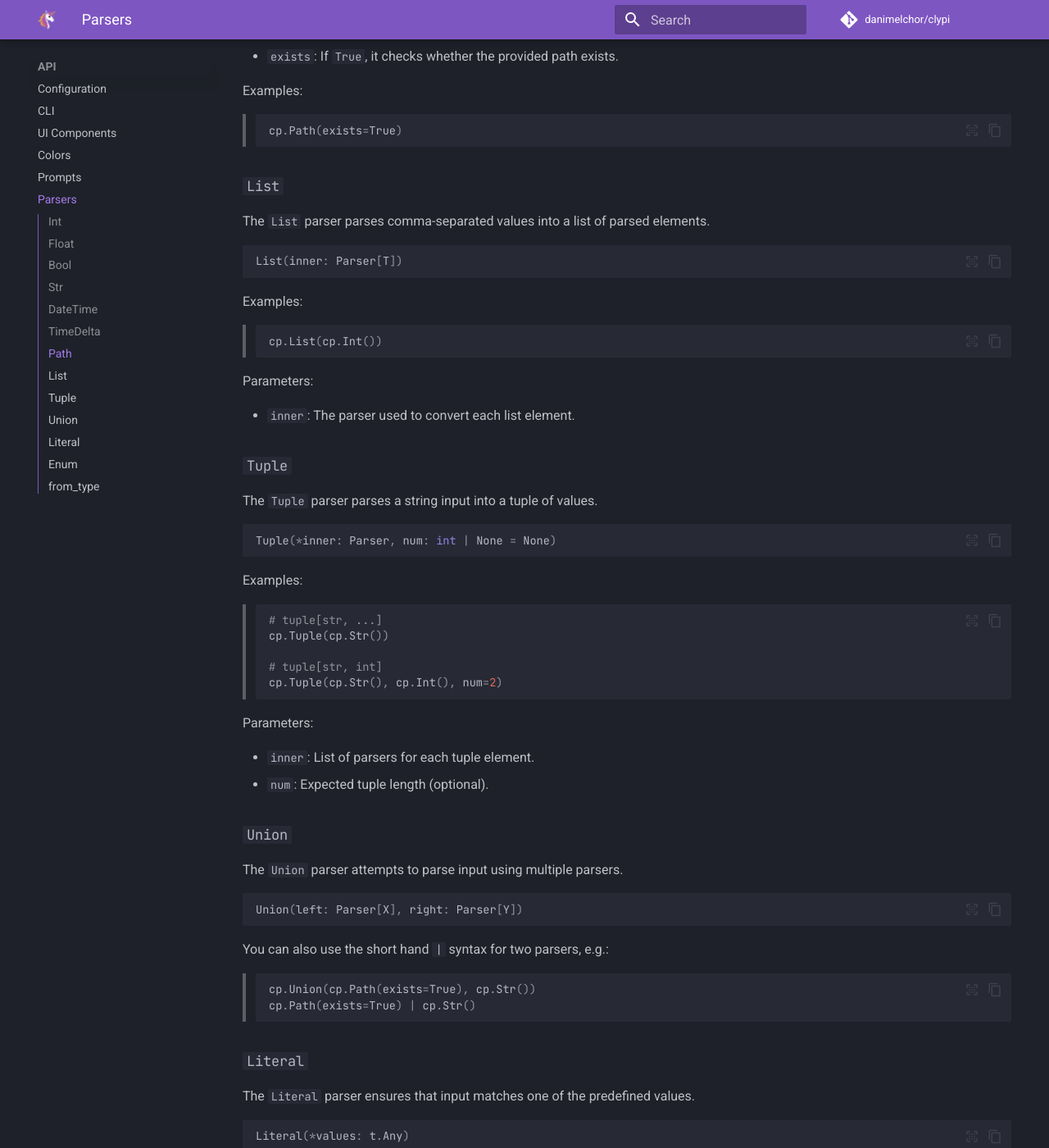
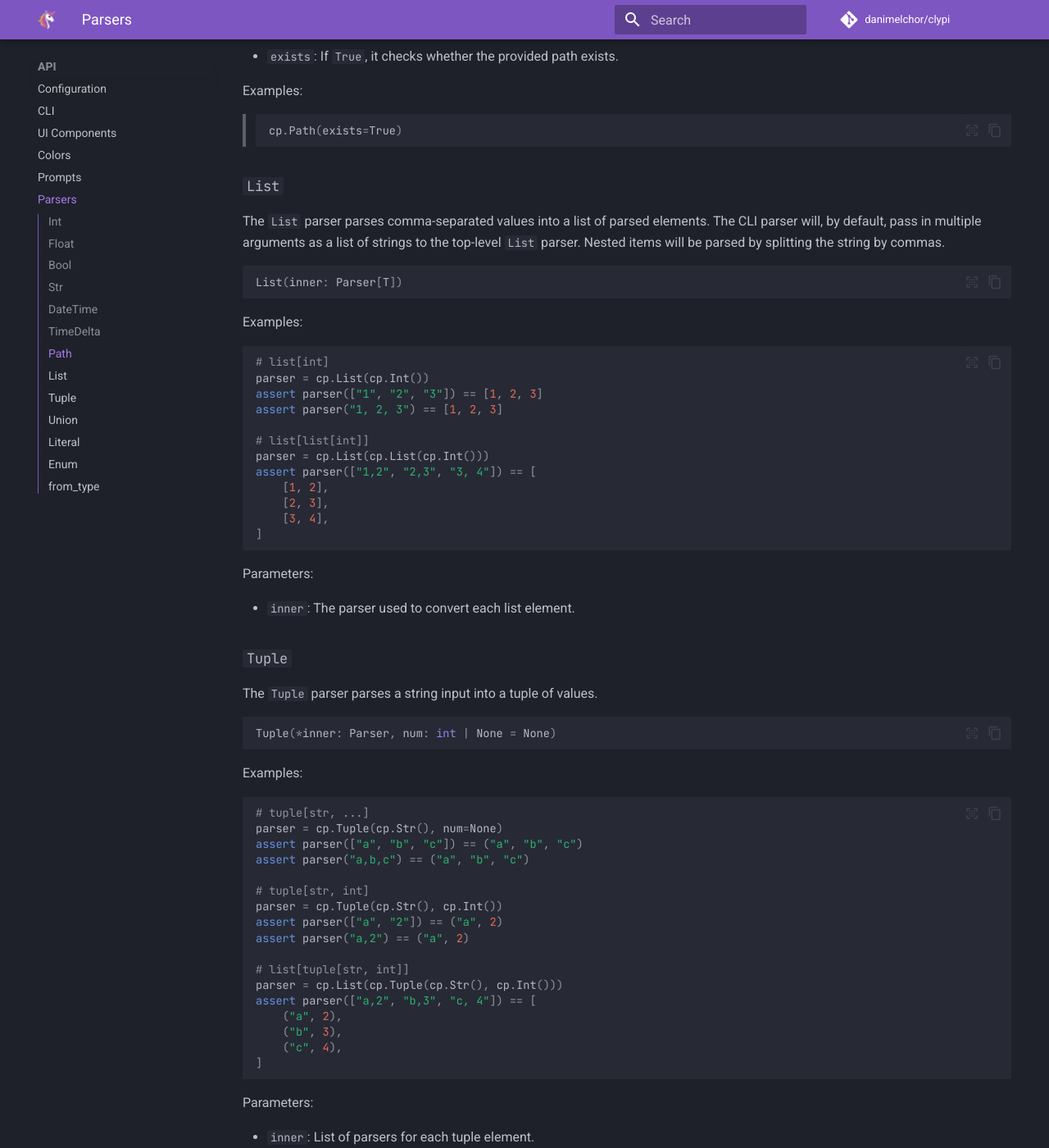
Before and after one commit to danimelchor/clypi, an MkDocs documentation site: the page built from docs/api/parsers.md, in a window 1280 px wide and 1400 px high, scrolled down 3954 px. Shown: the whole window at 82% size. Built offline with MkDocs 1.6.1 and Material for MkDocs 9.7.7, drawn with Linux system fonts in a browser that asks for light colours; comment, search, counter and statistics services are not loaded; some of the changed text lies outside the part shown.

Commit message:
improve docs and fix tuple len

````diff
--- a/docs/api/parsers.md
+++ b/docs/api/parsers.md
@@ -187,7 +187,8 @@ Examples:
 
 ### `List`
 
-The `List` parser parses comma-separated values into a list of parsed elements.
+The `List` parser parses comma-separated values into a list of parsed elements. The CLI parser will, by default, pass
+in multiple arguments as a list of strings to the top-level `List` parser. Nested items will be parsed by splitting the string by commas.
 
 ```python
 List(inner: Parser[T])
@@ -195,9 +196,20 @@ List(inner: Parser[T])
 
 Examples:
 <!-- mdtest -->
-> ```python
-> cp.List(cp.Int())
-> ```
+```python
+# list[int]
+parser = cp.List(cp.Int())
+assert parser(["1", "2", "3"]) == [1, 2, 3]
+assert parser("1, 2, 3") == [1, 2, 3]
+
+# list[list[int]]
+parser = cp.List(cp.List(cp.Int()))
+assert parser(["1,2", "2,3", "3, 4"]) == [
+    [1, 2],
+    [2, 3],
+    [3, 4],
+]
+```
 
 Parameters:
 
@@ -213,18 +225,30 @@ Tuple(*inner: Parser, num: int | None = None)
 
 Examples:
 <!-- mdtest -->
-> ```python
-> # tuple[str, ...]
-> cp.Tuple(cp.Str())
->
-> # tuple[str, int]
-> cp.Tuple(cp.Str(), cp.Int(), num=2)
-> ```
+```python
+# tuple[str, ...]
+parser = cp.Tuple(cp.Str(), num=None)
+assert parser(["a", "b", "c"]) == ("a", "b", "c")
+assert parser("a,b,c") == ("a", "b", "c")
+
+# tuple[str, int]
+parser = cp.Tuple(cp.Str(), cp.Int())
+assert parser(["a", "2"]) == ("a", 2)
+assert parser("a,2") == ("a", 2)
+
+# list[tuple[str, int]]
+parser = cp.List(cp.Tuple(cp.Str(), cp.Int()))
+assert parser(["a,2", "b,3", "c, 4"]) == [
+    ("a", 2),
+    ("b", 3),
+    ("c", 4),
+]
+```
 
 Parameters:
 
 - `inner`: List of parsers for each tuple element.
-- `num`: Expected tuple length (optional).
+- `num`: Expected tuple length. If None, the tuple will accept unlimited arguments (equivalent to `tuple[<type>, ...]`)
 
 ### `Union`
 
--- a/pyproject.toml
+++ b/pyproject.toml
@@ -6,7 +6,7 @@ build-backend = "hatchling.build"
 name = "clypi"
 description = "Your all-in-one for beautiful, lightweight, prod-ready CLIs"
 readme = "README.md"
-version = "1.2.13"
+version = "1.2.14"
 license = "MIT"
 license-files = ["LICEN[CS]E*"]
 requires-python = ">=3.11"
````
Also changed, not shown: 3 other files.
